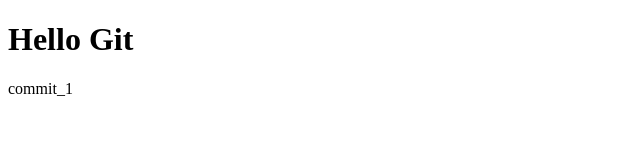
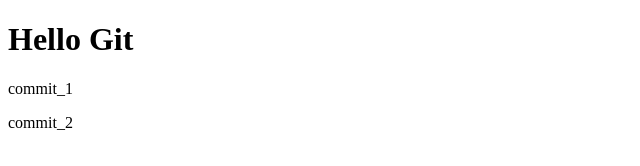
Before and after one commit to KingShakeJS/hello_git, a plain HTML site: page index.html in a window 1280 px wide. Shown: the full height of the page, 0-640 px from the left. Drawn offline with Linux system fonts and the light colour scheme.

Commit message:
commit_1 commit_2

```diff
--- a/index.html
+++ b/index.html
@@ -7,3 +7,4 @@
 <body>
 <h1>Hello Git</h1>
 <p>commit_1</p>
+<p>commit_2</p>
```
